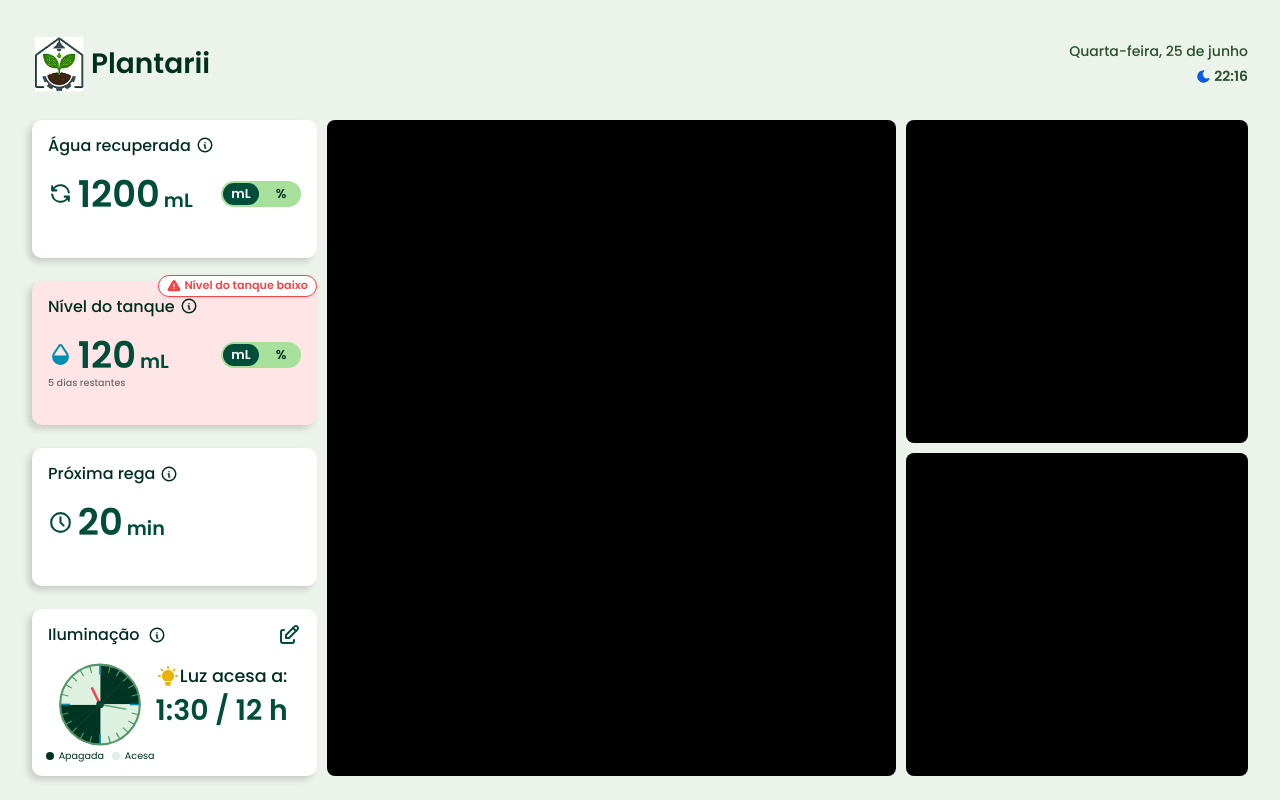
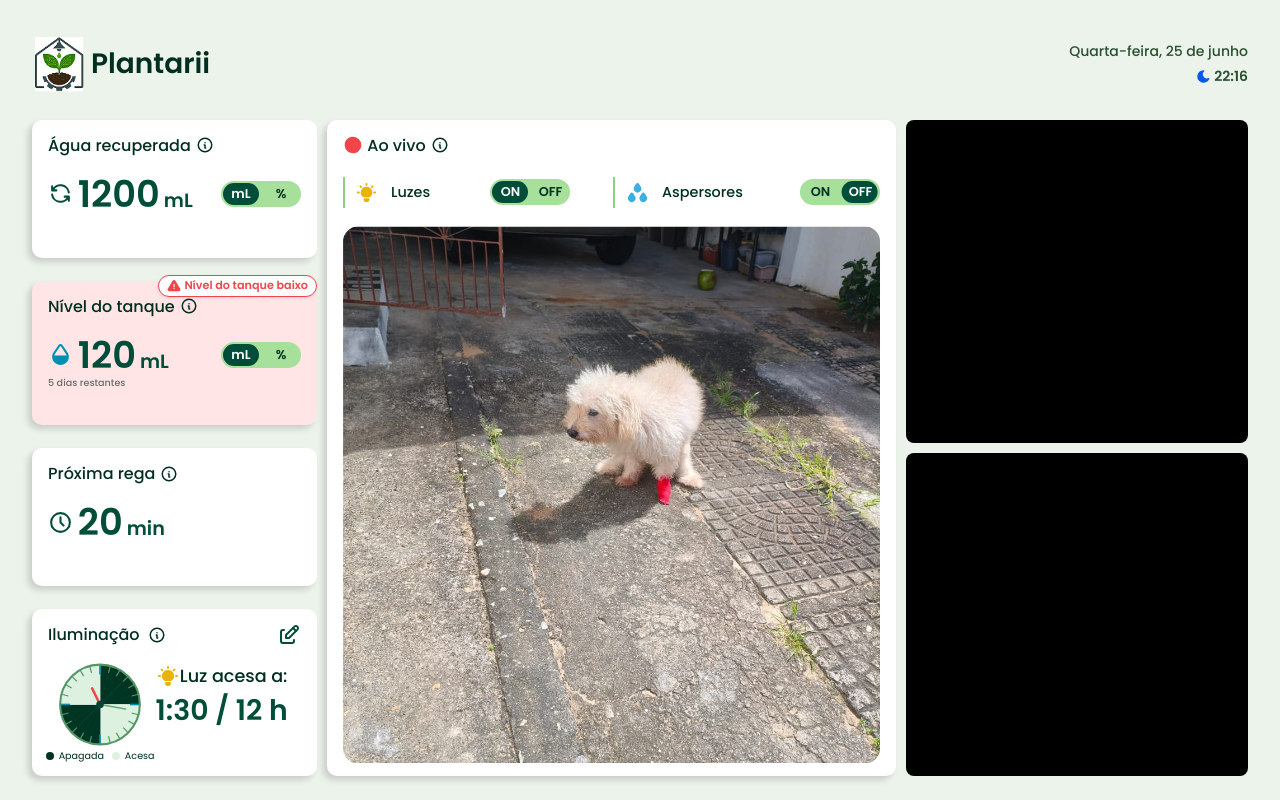
Before and after one commit to deborasaless/plantarii, a React (Vite) app: page / in a window 1280 px wide. Built offline with nearby package versions, Linux system fonts and the light colour scheme.

Commit message:
camera card finished

```diff
--- a/src/components/ToggleButton/index.tsx
+++ b/src/components/ToggleButton/index.tsx
@@ -8,19 +8,27 @@ import {
 export interface ToggleProps {
   labels: [string, string];
   initialActiveIndex?: 0 | 1;
+  activeIndex?: 0 | 1;
   onChange?: (activeIndex: 0 | 1) => void;
 }
 
 const Toggle: React.FC<ToggleProps> = ({
   labels,
   initialActiveIndex = 0,
+  activeIndex: activeIndexProp,
   onChange
 }) => {
-  const [activeIndex, setActiveIndex] = React.useState<0 | 1>(initialActiveIndex);
+  const isControlled = activeIndexProp !== undefined;
+  const [internalIndex, setInternalIndex] = React.useState<0 | 1>(initialActiveIndex);
+  const activeIndex = isControlled ? activeIndexProp! : internalIndex;
 
   const handleClick = () => {
     const next = activeIndex === 0 ? 1 : 0;
-    setActiveIndex(next);
+
+    if (!isControlled) {
+      setInternalIndex(next);
+    }
+
     onChange?.(next);
   };
 
--- a/src/components/Tooltip/messages.ts
+++ b/src/components/Tooltip/messages.ts
@@ -3,4 +3,5 @@ export const DefaultTooltipMessages = {
   tankLevelCard: 'Nível do tanque atual em mL ou %',
   wateringCard: 'Tempo restante até a próxima rega',
   lightingCard: 'Ciclos de iluminação diários. O ponteiro vermelho indica em qual ciclo a horta se encontra atualmente, e o texto mostra a duração.',
+  cameraCard: 'Visualização da câmera da horta. Clique na imagem para abrir a câmera em tela cheia. Você também pode ligar e desligar as luzes e aspersores.',
 }
--- /dev/null
+++ b/src/mocks/cameraCardMock.ts
@@ -0,0 +1,11 @@
+export interface CameraCardData {
+  lightsOn: boolean;
+  sprinklersOn: boolean;
+  cameraSrc: string;
+}
+
+export const cameraMock: CameraCardData = {
+  lightsOn: true,
+  sprinklersOn: false,
+  cameraSrc: 'pipitin_toto.jpg',  // troque pelo src real ou URL de teste
+};
--- a/src/mocks/wateringCardMock.ts
+++ b/src/mocks/wateringCardMock.ts
@@ -1,7 +1,9 @@
 export interface WateringCardData {
   absoluteValue: number;
+  wateringTime: number;
 }
 
 export const wateringMock: WateringCardData = {
   absoluteValue:  20,
+  wateringTime: 15,
 };
--- /dev/null
+++ b/src/screens/Dashboard/components/cameraCard/index.tsx
@@ -0,0 +1,106 @@
+import React, { useEffect, useState } from 'react';
+import { IconInfoCircle, IconCircleFilled, IconBulbFilled, IconDropletsFilled } from '@tabler/icons-react';
+import Tooltip from '../../../../components/Tooltip';
+import { DefaultTooltipMessages } from '../../../../components/Tooltip/messages';
+import Toggle from '../../../../components/ToggleButton';
+import {
+  CardContainer,
+  TitleRow,
+  Title,
+  InfoIconWrapper,
+  ContentWrapper,
+  ControlsRow,
+  CameraImage,
+  ControlContainer,
+  Countdown,
+  ControlLabel
+} from './styles';
+import type { CameraCardData } from '../../../../mocks/cameraCardMock';
+import { wateringMock } from '../../../../mocks/wateringCardMock';
+
+export interface CameraCardProps {
+  data: CameraCardData;
+}
+
+const formatTime = (sec: number) => {
+  const m = Math.floor(sec / 60);
+  const s = sec % 60;
+  return `${String(m).padStart(2, '0')}:${String(s).padStart(2, '0')}`;
+};
+
+const CameraCard: React.FC<CameraCardProps> = ({
+  data: { lightsOn, sprinklersOn: initialSprinklersOn, cameraSrc }
+}) => {
+  const { wateringTime } = wateringMock;
+  const [lights, setLights] = useState(lightsOn);
+  const [sprinklers, setSprinklers] = useState(initialSprinklersOn);
+  const [countdown, setCountdown] = useState<number>(wateringTime);
+
+  useEffect(() => {
+    if (!sprinklers) {
+      setCountdown(wateringTime);
+      return;
+    }
+    const timer = setInterval(() => {
+      setCountdown(c => {
+        if (c <= 1) {
+          clearInterval(timer);
+          setSprinklers(false);
+          return wateringTime;
+        }
+        return c - 1;
+      });
+    }, 1000);
+    return () => clearInterval(timer);
+  }, [sprinklers, wateringTime]);
+
+  return (
+    <CardContainer>
+      <TitleRow>
+        <IconCircleFilled size={20} color='#F0464A' />
+        <Title>Ao vivo</Title>
+        <Tooltip text={DefaultTooltipMessages.cameraCard}>
+          <InfoIconWrapper><IconInfoCircle size={18} /></InfoIconWrapper>
+        </Tooltip>
+      </TitleRow>
+
+      <ContentWrapper>
+        <ControlsRow>
+
+          {/* Luzes */}
+          <ControlContainer width='85%'>
+            <IconBulbFilled size={23} color='#EAB308' />
+            <ControlLabel> Luzes </ControlLabel>
+            <Toggle
+              labels={['ON', 'OFF']}
+              initialActiveIndex={lights ? 0 : 1}
+              onChange={idx => setLights(idx === 0)}
+            />
+          </ControlContainer>
+
+          {/* Aspersores */}
+          <ControlContainer>
+            <IconDropletsFilled size={23} color='#3AAFE0' />
+            <ControlLabel> Aspersores </ControlLabel>
+            {sprinklers && (
+              <Countdown>
+                {formatTime(countdown)}
+              </Countdown>
+            )}
+            <Toggle
+              labels={['ON', 'OFF']}
+              activeIndex={sprinklers ? 0 : 1}
+              onChange={idx => setSprinklers(idx === 0)}
+            />
+          </ControlContainer>
+        </ControlsRow>
+
+        <CameraImage>
+          <img src={cameraSrc} alt="Live camera feed" />
+        </CameraImage>
+      </ContentWrapper>
+    </CardContainer>
+  );
+};
+
+export default CameraCard;
--- /dev/null
+++ b/src/screens/Dashboard/components/cameraCard/styles.ts
@@ -0,0 +1,105 @@
+import styled from 'styled-components'
+
+export const CardContainer = styled.div`
+  border-radius: 10px;
+  background-color: #FFFFFF;
+  display: flex;
+  flex-direction: column;
+  padding: 0.8rem 1rem;
+  box-shadow: -4px 4px 6px rgba(0, 0, 0, 0.15);
+  width: 100%;
+  height: 100%;
+`
+
+export const TitleRow = styled.div`
+  display: flex;
+  align-items: center;
+  gap: 0.3rem;
+  margin-bottom: 0.5rem;
+`
+
+export const Title = styled.h4`
+  font-size: 1rem;
+  font-weight: 500;
+  color: #002E20;
+  margin: 0;
+`
+
+export const InfoIconWrapper = styled.div`
+  display: flex;
+  align-items: center;
+  color: #002E20;
+  cursor: pointer;
+
+  transition: color 0.2s ease, transform 0.3s ease;
+
+  &:hover {
+    transform: scale(1.2);
+  }
+`
+
+export const ContentWrapper = styled.div`
+  display: flex;
+  flex-direction: column;
+  height: 100%;
+`
+
+export const ControlsRow = styled.div`
+  display: flex;
+  align-items: center;
+  justify-content: center;
+  gap: 8%;
+  width: 100%;
+  padding: 2% 0;
+`
+
+export const ControlContainer = styled.div<{
+  width?: string;
+}>`
+  display: flex;
+  align-items: center;
+  justify-content: center;
+  width: ${({ width }) => width ?? '100%'};
+  height: fit-content;
+  gap: 0.8rem;
+  border-left: 2px solid #92CF86;
+  padding: 0.5% 0 0.5% 2%;
+  color: #002E20;
+  font-size: 0.9rem;
+  font-weight: 500;
+`;
+
+export const ControlLabel = styled.span`
+  color: #002E20;
+  font-size: 0.9rem;
+  font-weight: 500;
+`;
+
+export const Countdown = styled.span`
+  position: absolute;
+  min-width: 40px;
+  text-align: right;
+  color: #002E20;
+  font-size: 0.85rem;
+  font-weight: 500;
+  padding-left: 4.5%;
+`;
+
+export const CameraImage = styled.div`
+  margin-top: 0.5rem;
+  width: 100%;
+  height: 100%;
+  position: relative;
+  overflow: hidden;
+
+  img {
+    position: absolute;
+    top: 50%;
+    left: 50%;
+    width: 100%;
+    height: 100%;
+    transform: translate(-50%, -50%);
+    object-fit: cover;
+    border-radius: 15px;
+  }
+`
--- a/src/screens/Dashboard/index.tsx
+++ b/src/screens/Dashboard/index.tsx
@@ -21,6 +21,8 @@ import { wateringMock } from '../../mocks/wateringCardMock';
 import { recoveredWaterMock } from '../../mocks/recoveredWaterCardMock';
 import LightingCard from './components/lightingCard';
 import { lightingMock } from '../../mocks/lightingCardMock';
+import CameraCard from './components/cameraCard';
+import { cameraMock } from '../../mocks/cameraCardMock';
 
 const Dashboard: React.FC = () => {
   const [now, setNow] = useState(new Date());
@@ -96,7 +98,7 @@ const Dashboard: React.FC = () => {
         </CardsColumn>
 
         <CardsColumn width="50%">
-          <GenericCard />
+          <CameraCard data={cameraMock} />
         </CardsColumn>
 
         <CardsColumn width="30%">
```
Also changed, not shown: src/screens/Dashboard/components/tankLevelCard/index.tsx (+2 -9 lines), public/pipitin_toto.jpg (added).
